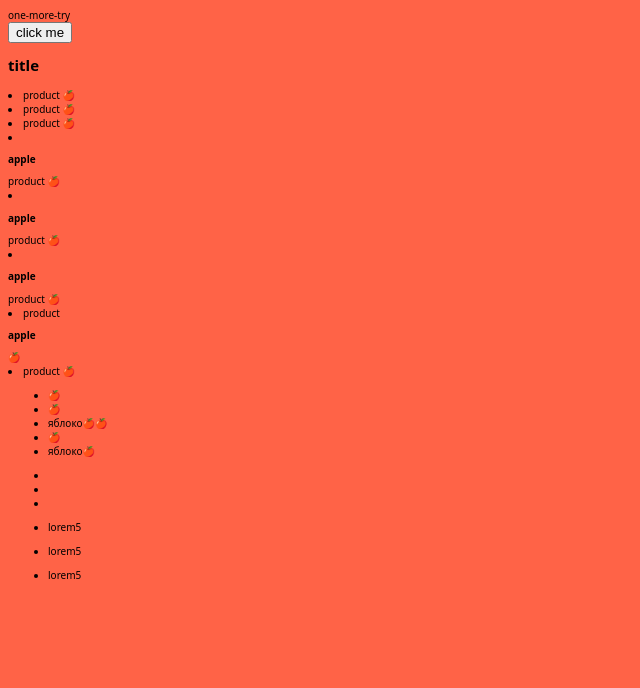
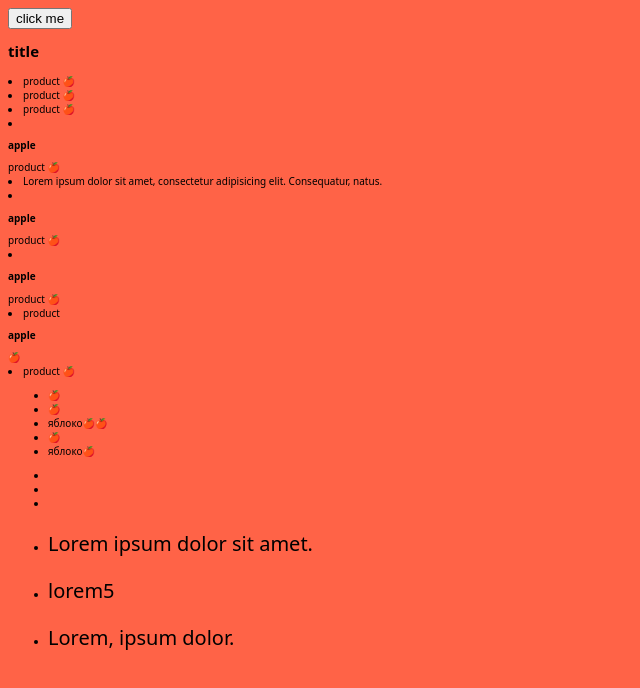
Before and after one commit to Dmitruhub/experience, a plain HTML site: page index.html in a window 1280 px wide. Shown: the whole page, without its empty margins (0-640 px from the left). Drawn offline with Linux system fonts and the light colour scheme; files whose address does not match are found by name.

Commit message:
последняя попытка

```diff
--- a/index.html
+++ b/index.html
@@ -4,9 +4,7 @@
     <meta charset="UTF-8" />
     <meta http-equiv="X-UA-Compatible" content="IE=edge" />
     <meta name="viewport" content="width=device-width, initial-scale=1.0" />
-    one-more-try
     <title>How to use git and gitHub</title>
-    <!-- //тут будет конфликт так как я внес правки в строку которая отличается от строки в главной ветке -->
     <link rel="stylesheet" href="./styles.css" />
   </head>
   <body>
@@ -23,6 +21,8 @@
           <h2>apple</h2>
           product 🍎
         </li>
+
+        <li>Lorem ipsum dolor sit amet, consectetur adipisicing elit. Consequatur, natus.</li>
         <li class="products-list__item">
           <h2>apple</h2>
           product 🍎
@@ -64,13 +64,13 @@
     <section class="container">
       <ul>
         <li>
-          <p>lorem5</p>
+          <p>Lorem ipsum dolor sit amet.</p>
         </li>
         <li>
           <p>lorem5</p>
         </li>
         <li>
-          <p>lorem5</p>
+          <p>Lorem, ipsum dolor.</p>
         </li>
       </ul>
     </section>
--- a/index.js
+++ b/index.js
@@ -0,0 +1 @@
+const number = 0;
--- a/styles.css
+++ b/styles.css
@@ -4,3 +4,7 @@ h2 {
   font-family: system-ui;
   font-size: 10px;
 }
+
+p {
+  font-size: 20px;
+}
```
